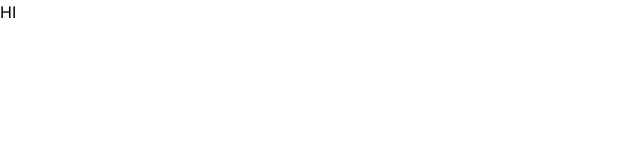
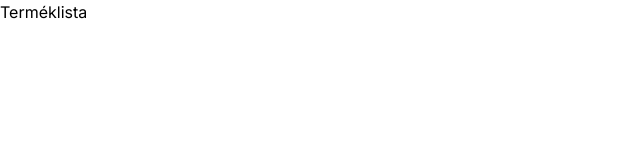
Before and after one commit to Kaer88/WebT-Nextjs, a Next.js app: page / in a window 1280 px wide. Shown: the top 160 px of the page, without its empty margins (0-640 px from the left). Built offline with nearby package versions, Linux system fonts and the light colour scheme.

Commit message:
add component files

```diff
--- a/src/app/page.js
+++ b/src/app/page.js
@@ -1,7 +1,15 @@
+import ListProducts from "@/components/ListProducts";
+
 export default function Home() {
+
   return (
     <main>
-      <h1>HI</h1>
+      <section>
+        <h1>Terméklista</h1>
+        <div>
+          <ListProducts />
+        </div>
+      </section>
     </main>
   )
 }
--- /dev/null
+++ b/src/components/ListProducts.jsx
@@ -0,0 +1,9 @@
+import Product from "./Product";
+
+export default function ListProducts({ products }) {
+    return (
+        <div>
+            {products?.map(product => <Product productData={product} />)}
+        </div>
+    )
+}
--- /dev/null
+++ b/src/components/Product.jsx
@@ -0,0 +1,9 @@
+export default function Product({ productData }) {
+    return (
+        <div>
+            <span>{productData.name}</span>
+            <span>{productData.price}</span>
+            <button>+</button>
+        </div>
+    )
+}
```
